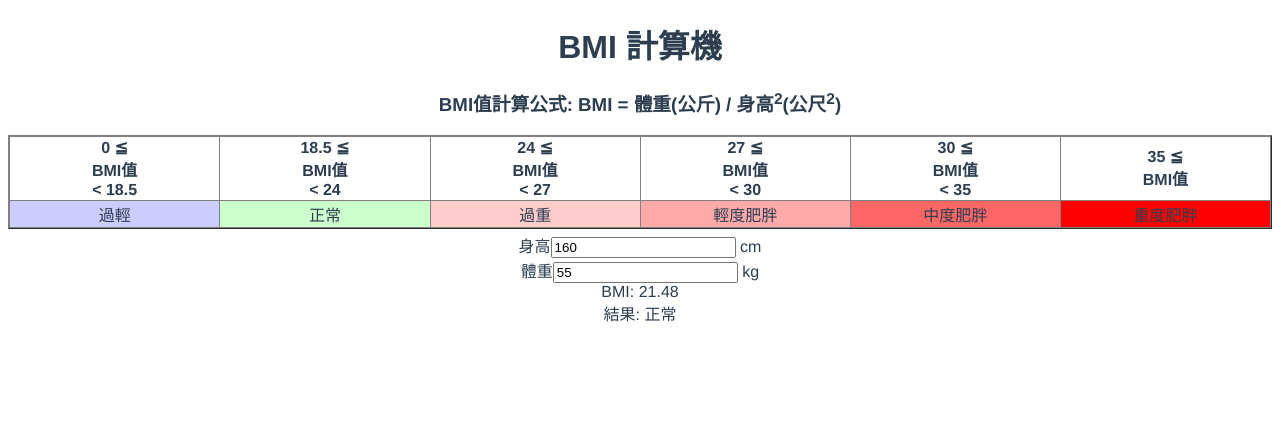
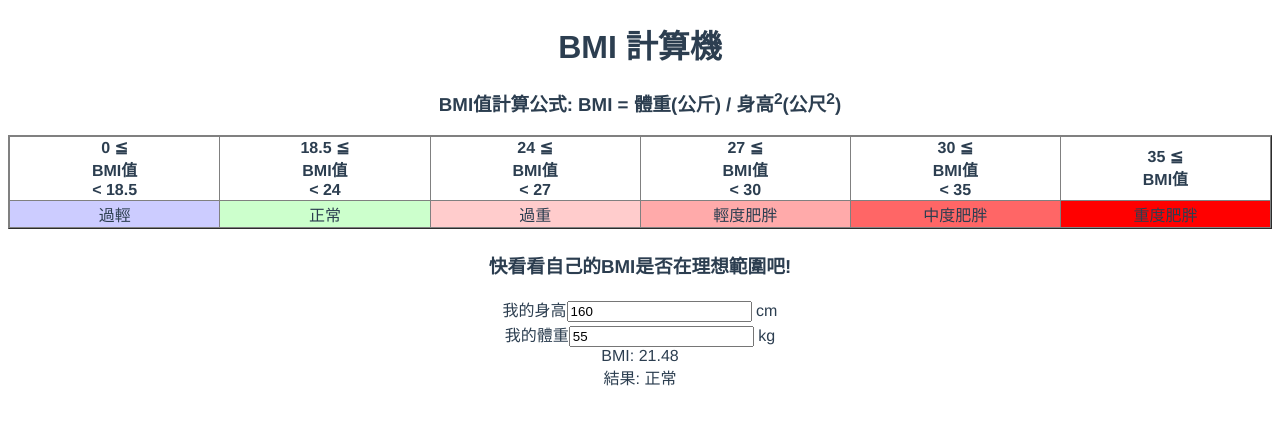
Before and after one commit to bestian/bmi, a Vue app: page / in a window 1280 px wide. Shown: the top 424 px of the page. Built offline with nearby package versions, Linux system fonts and the light colour scheme.

Commit message:
Update HelloWorld.vue

```diff
--- a/src/components/HelloWorld.vue
+++ b/src/components/HelloWorld.vue
@@ -11,9 +11,10 @@
       </tr>
     </table>
     <form>
-      身高<input type="number" name="height" v-model="height" /> cm
+      <h3>快看看自己的BMI是否在理想範圍吧!</h3>
+      我的身高<input type="number" name="height" v-model="height" /> cm
       <br/>
-      體重<input type="number" name="height" v-model="weight"/> kg
+      我的體重<input type="number" name="height" v-model="weight"/> kg
     </form>
     <div class="resault">
       BMI: {{ bmi(height, weight) | showBMI }}
```
